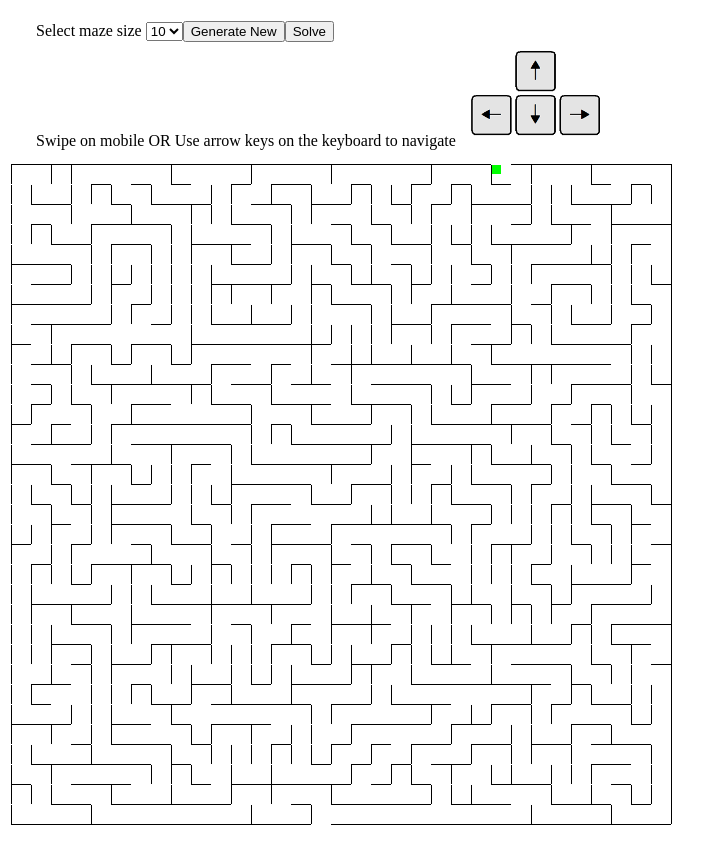
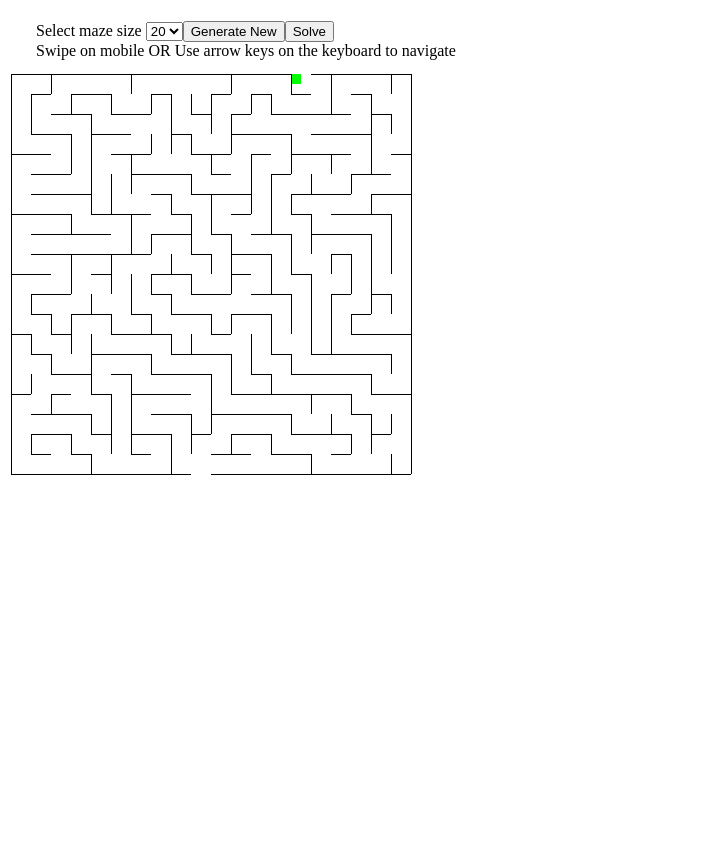
Before and after one commit to fkhalikov/mazeapp, an Angular app: page / in a window 1280 px wide. Shown: the top 864 px of the page, without its empty margins (0-724 px from the left). After the commit the page ends 800 px from the top, so only its background shows below. Built offline with nearby package versions, Linux system fonts and the light colour scheme.

Commit message:
Code review changes

```diff
--- a/src/app/maze-game/maze-app/maze-app.component.html
+++ b/src/app/maze-game/maze-app/maze-app.component.html
@@ -5,13 +5,13 @@
       <div class="controls">
         Select maze size
         <select id="selectsize"  (change)="selectedSizeChanged($event.target.value)">
-          <option ngValue="10" selected>10</option>
-          <option ngValue="15">15</option>
-          <option ngValue="20">20</option>
-          <option ngValue="25">25</option>
-          <option ngValue="30">30</option>
-          <option ngValue="40">40</option>
-          <option ngValue="50">50</option>
+          <option ngValue=10>10</option>
+          <option ngValue=15>15</option>
+          <option ngValue=20 selected>20</option>
+          <option ngValue=25>25</option>
+          <option ngValue=30>30</option>
+          <option ngValue=40>40</option>
+          <option ngValue=50>50</option>
         </select>
 
         <button (click)="GenerateNew()">Generate New</button>
@@ -19,7 +19,6 @@
 
         <div>
           Swipe on mobile OR Use arrow keys on the keyboard to navigate
-          <img src="assets/arrowkeys.png" class="imagearrowkeys" />
         </div>
       </div>
     </td>
--- a/src/app/maze-game/maze-app/maze-app.component.ts
+++ b/src/app/maze-game/maze-app/maze-app.component.ts
@@ -1,23 +1,24 @@
-import { CloneService } from "../../services/clone.service";
 import { MazeGame } from "../maze-game/maze-game.component";
-import { Component, AfterViewInit, ViewChild, HostListener } from '@angular/core';
-
+import {
+  Component,
+  AfterViewInit,
+  ViewChild,
+  HostListener
+} from "@angular/core";
+import { MazeGameSolver } from '../maze-game-solver/maze-game-solver';
 
 @Component({
-  selector: 'maze-app'
-  , templateUrl: 'maze-app.component.html'
+  selector: "maze-app",
+  templateUrl: "maze-app.component.html"
 })
 export class MazeApp implements AfterViewInit {
   @ViewChild(MazeGame) mazeGame: MazeGame;
 
-  selectedSize: number = 33;
+  selectedSize: number = 20;
 
-  constructor(private cloneService: CloneService
-    ) {
+  constructor(private mazeSolver: MazeGameSolver) {}
 
-  }
-
-  @HostListener('document:keydown', ['$event'])
+  @HostListener("document:keydown", ["$event"])
   handleKeyboardEvent(event: KeyboardEvent) {
     switch (event.keyCode) {
       case 37: // left
@@ -39,20 +40,20 @@ export class MazeApp implements AfterViewInit {
   }
 
   ngAfterViewInit() {
-
     this.GenerateNew();
-
   }
 
   GenerateNew() {
+    this.mazeSolver.stop();
     this.mazeGame.createNew(this.selectedSize);
   }
 
   SolveMaze() {
-    this.mazeGame.solve();
+    this.mazeSolver.stop();
+    this.mazeSolver.solve(this.mazeGame);
   }
 
   selectedSizeChanged(val) {
-    this.selectedSize = val;
+    this.selectedSize = Number.parseInt(val);
   }
 }
--- a/src/app/maze-game/maze-builder/models/maze-move.ts
+++ b/src/app/maze-game/maze-builder/models/maze-move.ts
@@ -2,11 +2,9 @@ import { MazePoint } from '../../maze-game/models/maze-point'
 import { MoveDirection } from '../../maze-game/models/move-direction'
 
 export class MazeMove {
-    consecutiveMove: MoveDirection;
-    consecutiveMoveCount: number = 0;
 
     constructor(public point: MazePoint, public direction: MoveDirection) {
-        this.consecutiveMove = direction;
+
     }
 
     static NextPoint(mazeMove: MazeMove): MazePoint {
--- a/src/app/maze-game/maze-game-solver/maze-game-solver.ts
+++ b/src/app/maze-game/maze-game-solver/maze-game-solver.ts
@@ -9,7 +9,11 @@ import { Injectable } from '@angular/core';
 export class MazeGameSolver {
   constructor(private cloneService: CloneService) {}
 
+  private terminate: boolean;
+  private lastTimeoutInstance: any;
+
   solve(mazeGame: MazeGame): void {
+    this.terminate = false;
     const player = mazeGame.player;
 
     let route: MoveDirection[];
@@ -22,11 +26,11 @@ export class MazeGameSolver {
       MoveDirection.None,
       {}
     );
+
     if (solverResult.found) {
-      const self = this;
-
+      let self = this;
       let autoSolveDel = function(pos) {
-        setTimeout(() => {
+        self.lastTimeoutInstance = setTimeout(() => {
           switch (solverResult.route[pos]) {
             case MoveDirection.Down:
               mazeGame.moveDown();
@@ -42,10 +46,11 @@ export class MazeGameSolver {
               break;
           }
 
-          if (pos < solverResult.route.length - 1) {
+          if (pos < solverResult.route.length - 1
+            && self.terminate == false) {
             autoSolveDel(++pos);
           }
-        }, 222);
+        }, 50);
       };
       autoSolveDel(0);
     } else {
@@ -187,4 +192,12 @@ export class MazeGameSolver {
   haveIBeenThere(position: MazePoint, routePoints: any) {
     return routePoints[position.toString()] === true;
   }
+
+  stop() {
+      this.terminate = true;
+      if (this.lastTimeoutInstance) {
+        clearTimeout(this.lastTimeoutInstance);
+        this.lastTimeoutInstance = undefined;
+      }
+  }
 }
--- a/src/app/maze-game/maze-game/maze-game.component.html
+++ b/src/app/maze-game/maze-game/maze-game.component.html
@@ -1,10 +1,12 @@
-<div  (swipeleft)="moveLeft()"
-(swiperight)="moveRight()"
-(swipeup)="moveUp()"
-(swipedown)="moveDown()"
+<div
+  (swipeleft)="moveLeft()"
+  (swiperight)="moveRight()"
+  (swipeup)="moveUp()"
+  (swipedown)="moveDown()"
   class="mazecontainer"
   [style.width.px]="cellSize * size"
-  [style.height.px]="cellSize * size">
+  [style.height.px]="cellSize * size"
+>
   <maze-player [cellSize]="cellSize" color="lime"></maze-player>
 
   <div id="maze" *ngIf="maze !== undefined">
@@ -16,7 +18,7 @@
         [style.height.px]="cellSize"
         [style.top.px]="i * cellSize"
         [style.left.px]="j * cellSize"
-        [style.background-color]="wall == 1 ? 'black' : 'white'"
+        [style.background-color]="wall == 1 ? 'black' : ''"
       ></div>
     </div>
   </div>
@@ -30,7 +32,7 @@
         [style.width.px]="cellSize"
         [style.top.px]="i * cellSize"
         [style.left.px]="j * cellSize"
-        [style.background-color]="wall == 1 ? 'black' : 'white'"
+        [style.background-color]="wall == 1 ? 'black' : ''"
       ></div>
     </div>
   </div>
--- a/src/app/maze-game/maze-game/maze-game.component.ts
+++ b/src/app/maze-game/maze-game/maze-game.component.ts
@@ -1,7 +1,7 @@
 import { Maze } from "../maze";
 import { MoveDirection } from "./models/move-direction";
 import { MazePoint } from "./models/maze-point";
-import { Component, ViewChild, ElementRef, Input, ChangeDetectionStrategy, ChangeDetectorRef } from "@angular/core";
+import { Component, ViewChild, ChangeDetectionStrategy, ChangeDetectorRef } from "@angular/core";
 import { MazeBuilderOptions } from "../maze-builder/maze-builder-options";
 import { IMazeGenerator } from "../maze-builder/maze-generator.interface";
 import { ClassicMazeGenerator } from "../maze-builder/classic-maze-generator";
@@ -22,8 +22,7 @@ export class MazeGame {
   size:number = 10;
   verticalWalls: any[];
   horizontalWalls: any[];
-  constructor(private mazeSolver: MazeGameSolver
-    , private changeDetector: ChangeDetectorRef
+  constructor(private changeDetector: ChangeDetectorRef
     , private randomService: RandomService) {}
 
   moveDown() {
@@ -89,7 +88,7 @@ export class MazeGame {
   }
 
   restart() {
-    //this.maze.positionObjectByPoint(this.player, this.maze.entrance);
+
   }
 
   hasReachedExit(y: number, x: number) {
@@ -111,14 +110,4 @@ export class MazeGame {
 
     this.player.SetPosition(this.maze.entrance.Copy());
   }
-
-  solve() {
-
-    this.mazeSolver.solve(this);
-
-  }
-
-  onSwipe(event) {
-    console.log(event);
-  }
 }
```
Also changed, not shown: 1 other file (tests, documents, lock files or other folders). Lines whose indentation alone changed are shown as unchanged.
